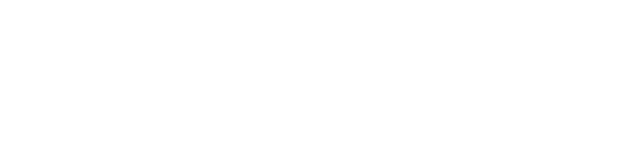
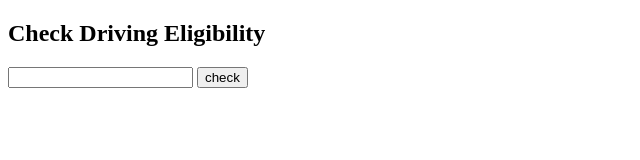
Before and after one commit to ShaikSaniya-stack/Driving--eligibility-check, a plain HTML site: page Index.html in a window 1280 px wide. Shown: the whole page, without its empty margins (0-640 px from the left). Drawn offline with Linux system fonts and the light colour scheme.

Commit message:
Update Index.html

```diff
--- a/Index.html
+++ b/Index.html
@@ -3,9 +3,13 @@
 <head>
     <meta charset="UTF-8">
     <meta name="viewport" content="width=device-width, initial-scale=1.0">
-    <title>conditional statements in js</title>
+    <title>Driving eligibility checker</title>
 </head>
 <body>
+    <h2>Check Driving Eligibility</h2>
+    <input type="number" id="ageInput" place holder="Enter your age" />
+    <button on click="Check Eligibility()">check</button>
+    <p id ="Submit"></p>
     <script src="script.js"></script>
 </body>
 </html>
```
